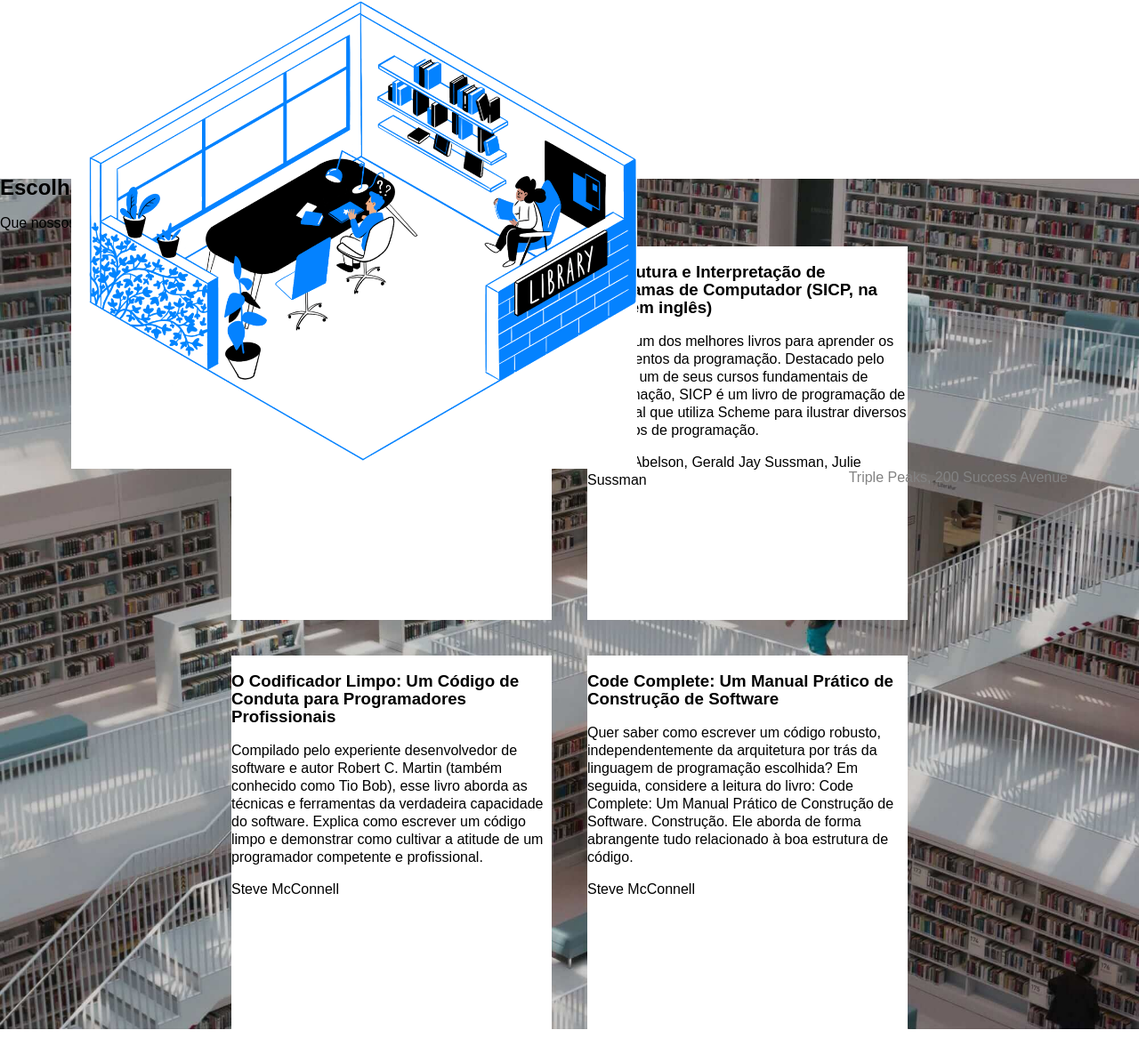
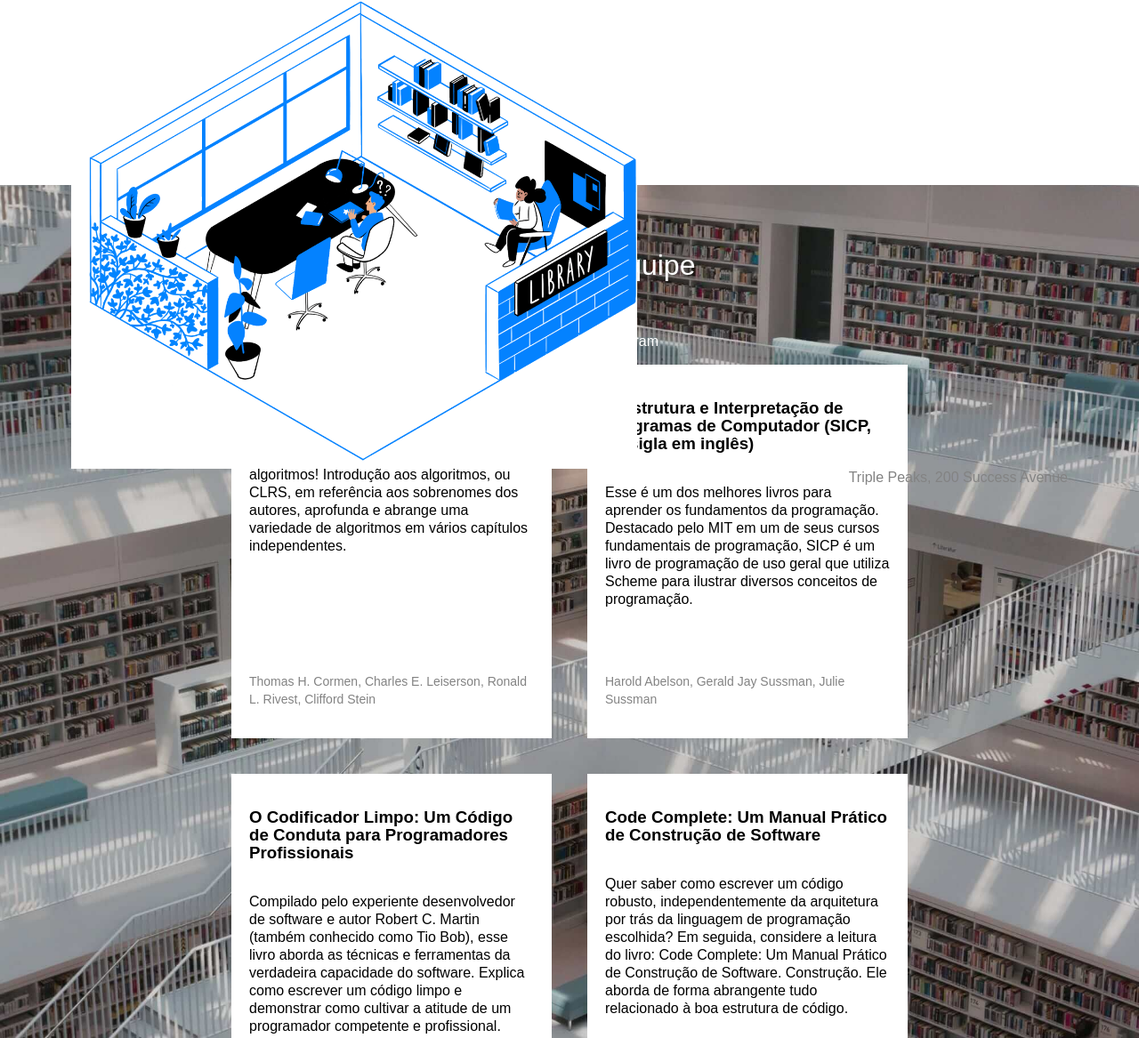
Before and after one commit to borgesenioc/web_project_library_pt_v4, a plain HTML site: page index.html in a window 1280 px wide. Shown: the part 619-1786 px from the top of the page at 89% size. Drawn offline with Linux system fonts and the light colour scheme.

Commit message:
Add missing card classes to the style.css file

```diff
--- a/styles/style.css
+++ b/styles/style.css
@@ -112,8 +112,42 @@
   width: 360px;
   display: flex;
   background-color: #ffffff;
+  flex-direction: column;
+  box-sizing: border-box;
 }
 
 .card__footer {
   margin-top: auto;
 }
+
+.staff__title {
+  color: #ffffff;
+  justify-self: center;
+  font-weight: normal;
+  font-size: 32px;
+  padding: 80px 0 40px;
+}
+
+.staff__subtitle {
+  color: #ffffff;
+  justify-self: center;
+}
+.card__content {
+  color: #000000;
+  padding: 20px;
+  display: flex;
+  flex-direction: column;
+  flex-grow: 1;
+}
+
+.card__title {
+}
+
+.card__text {
+}
+
+.card__footer {
+  color: #838383;
+  font-size: 14px;
+  margin-top: auto;
+}
```
